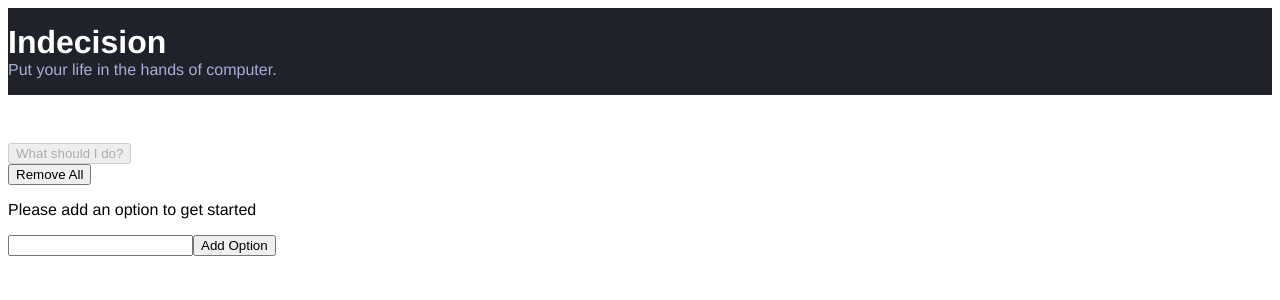
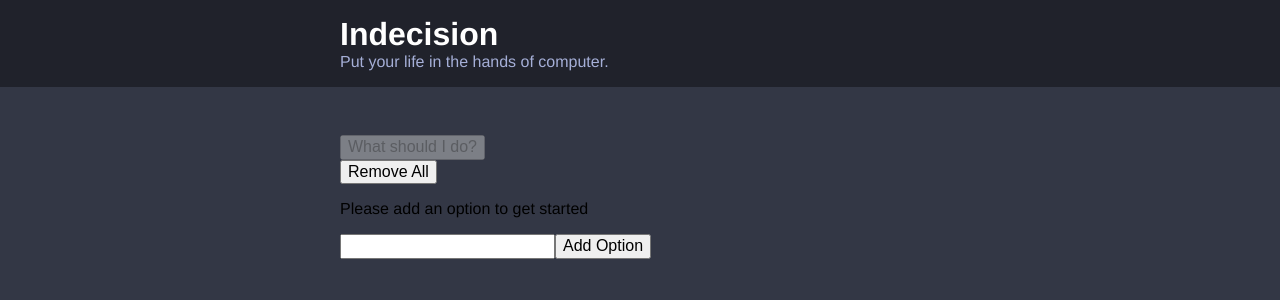
Before and after one commit to bhanujggandhi/indecision-app, a React app: page / in a window 1280 px wide. Shown: the top 300 px of the page. Built offline with nearby package versions, Linux system fonts and the light colour scheme.

Commit message:
Body styled

```diff
--- a/package.json
+++ b/package.json
@@ -19,6 +19,7 @@
 		"css-loader": "0.28.4",
 		"live-server": "^1.2.1",
 		"node-sass": "^4.14.1",
+		"normalize.css": "7.0.0",
 		"react": "16.0.0",
 		"react-dom": "16.0.0",
 		"react-modal": "^3.11.2",
--- a/src/App.js
+++ b/src/App.js
@@ -1,6 +1,7 @@
 import React from 'react';
 import ReactDOM from 'react-dom';
 import Indecision from './components/Indecision';
+import 'normalize.css/normalize.css';
 import './styles/styles.scss'
 
 ReactDOM.render(
--- a/src/components/Header.js
+++ b/src/components/Header.js
@@ -2,8 +2,10 @@
 
 const Header = (props) => (
 	<div className="header">
-		<h1 className="header__title">{props.title}</h1>
-		{props.subtitle && <h2 className="header__subtitle">{props.subtitle}</h2>}
+		<div className="container">
+			<h1 className="header__title">{props.title}</h1>
+			{props.subtitle && <h2 className="header__subtitle">{props.subtitle}</h2>}
+		</div>
 	</div>
 );
 
--- a/src/components/Indecision.js
+++ b/src/components/Indecision.js
@@ -61,6 +61,7 @@
 		return (
 			<div className="App">
 				<Header subtitle={subtitle} />
+				<div className="container">
 					<Action handlePick={this.handlePick} hasOptions={this.state.option.length > 0} />
 					<Options
 						options={this.state.option}
@@ -68,6 +69,7 @@
 						handleDeleteOption={this.handleDeleteOption}
 					/>
 					<AddOptions handleAddOption={this.handleAddOption} />
+				</div>
 				<OptionModal selectedOption={this.state.selectedOption} handleOkay={this.handleOkay} />
 			</div>
 		);
--- a/src/styles/base/_base.scss
+++ b/src/styles/base/_base.scss
@@ -4,6 +4,7 @@
 
 
 body {
+    background-color: $dark-blue;
     font-family: Helvetica, Arial, sans-serif;
-    font-size: 1.6rem;
+    font-size: $m-size;
 }
--- /dev/null
+++ b/src/styles/base/_settings.scss
@@ -0,0 +1,12 @@
+//Colors
+
+$dark-blue: #333745;
+$off-black: #20222b;
+$off-white: #a5afd7;
+
+
+//Variables
+
+$m-size: 1.6rem;
+$l-size: 3.2rem;
+$xl-size: 4.8rem;
--- /dev/null
+++ b/src/styles/components/_container.scss
@@ -0,0 +1,5 @@
+.container {
+    max-width: 60rem;
+    margin: 0 auto;
+    padding: 0 $m-size;
+}
--- a/src/styles/components/_header.scss
+++ b/src/styles/components/_header.scss
@@ -1,18 +1,18 @@
 .header {
-    background: #20222b;
+    background: $off-black;
     color: white;
-    margin-bottom: 4.8rem;
-    padding: 1.6rem 0;
+    margin-bottom: $xl-size;
+    padding: $m-size 0;
 }
 //BEM block element modifier
 .header__title {
-    font-size: 3.2rem;
+    font-size: $l-size;
     margin: 0;
 }
 
 .header__subtitle {
-    color: #a5afd7;
-    font-size: 1.6rem;
+    color: $off-white;
+    font-size: $m-size;
     font-weight: 500;
     margin: 0;
 }
--- a/src/styles/styles.scss
+++ b/src/styles/styles.scss
@@ -1,2 +1,4 @@
+@import './base/settings';
 @import './base/base';
+@import './components/container';
 @import './components/header';
--- a/webpack.config.js
+++ b/webpack.config.js
@@ -12,7 +12,7 @@
             test: /\.js$/,
             exclude: /node_modules/
         }, {
-        test: /\.s[ac]ss$/i,
+        test: /\.s?css$/,
         use: [
           // Creates `style` nodes from JS strings
           'style-loader',
```
Also changed, not shown: 1 other file (tests, documents, lock files or other folders). Lines whose indentation alone changed are shown as unchanged.
